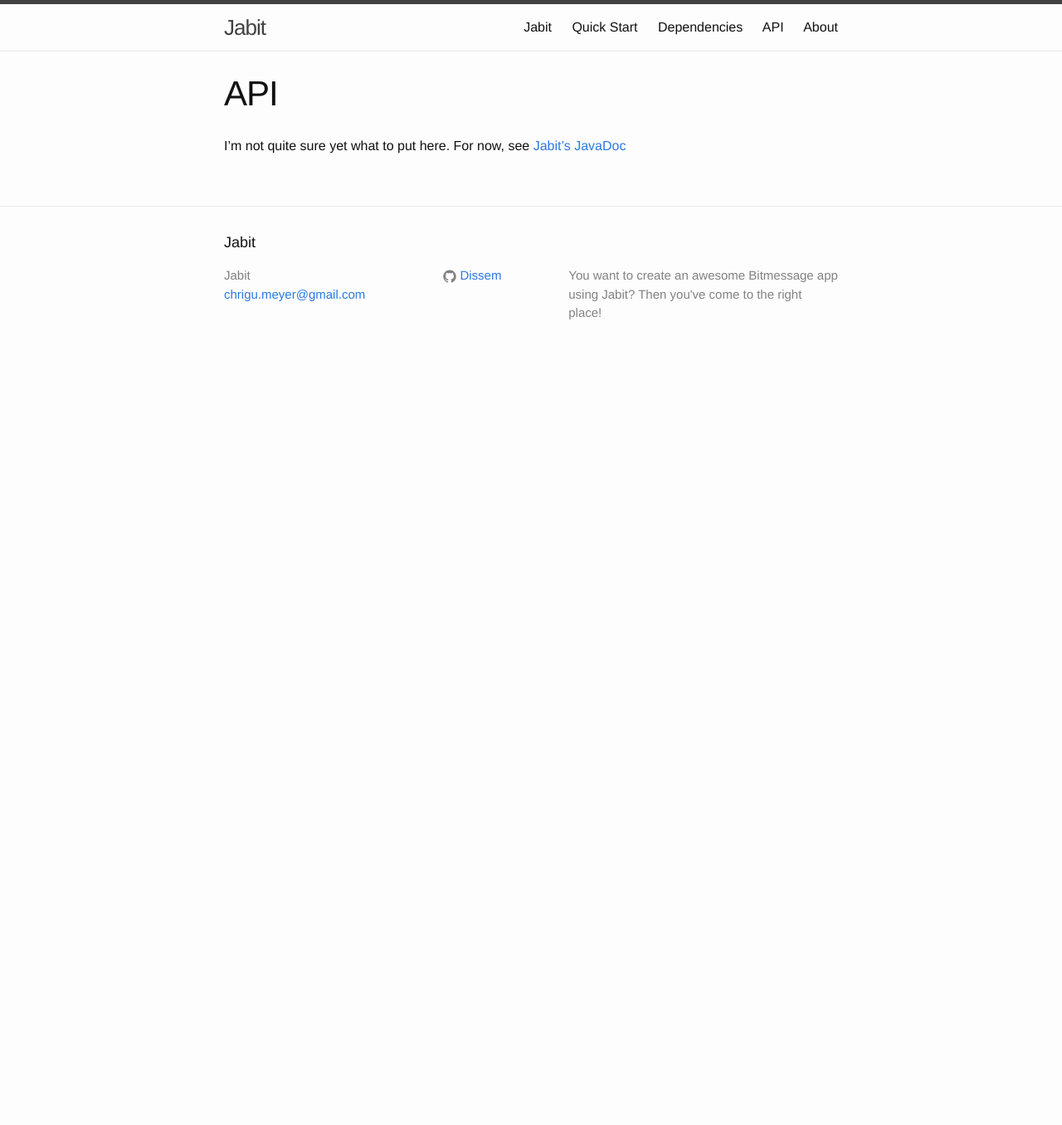
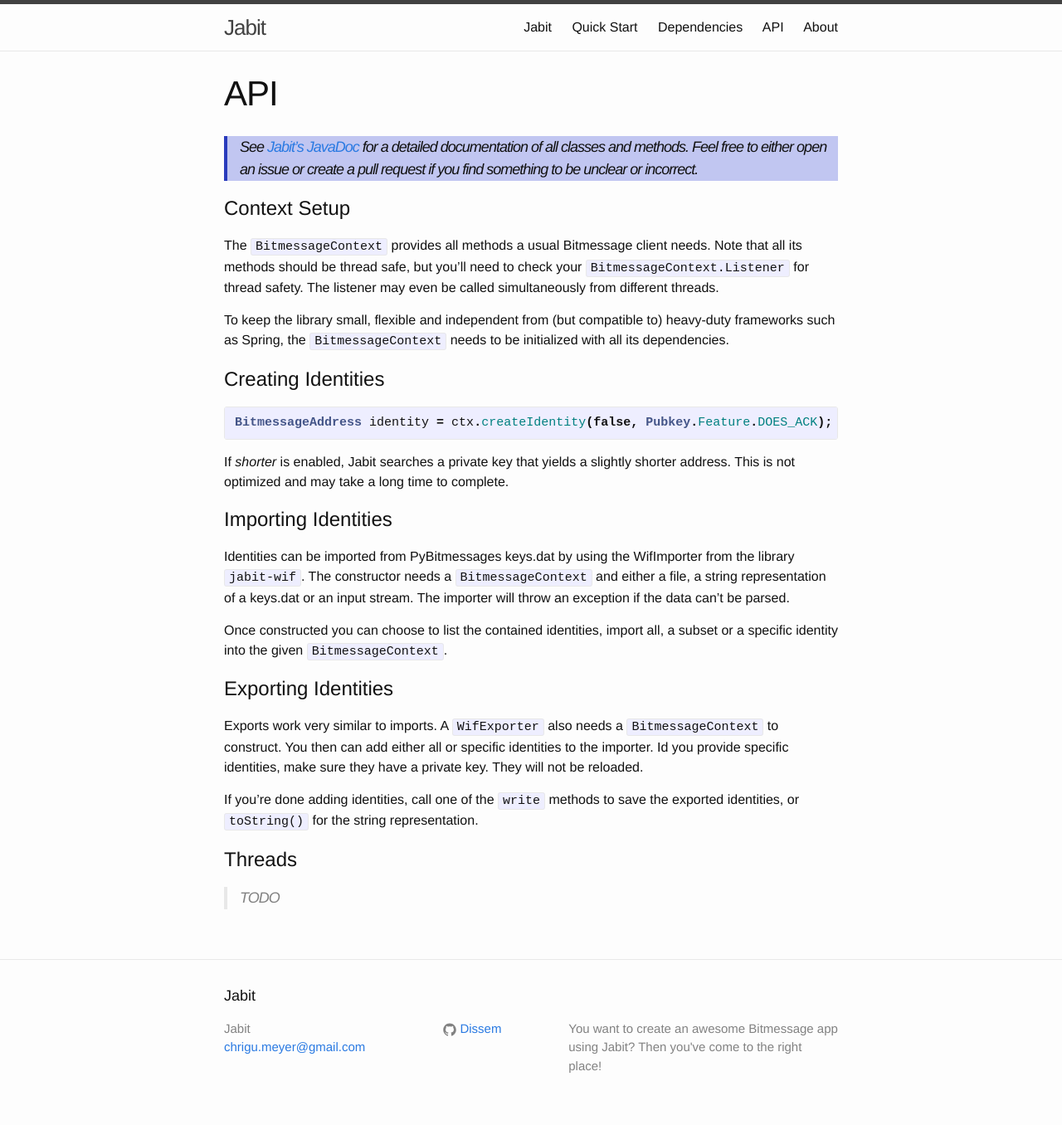
Before and after one commit to Dissem/Jabit, a Jekyll site: the page built from api.md, in a window 1280 px wide. Shown: the whole page at 83% size. Built offline with Jekyll 4.4.1, drawn with Linux system fonts in a browser that asks for light colours; before the commit the page ends 900 px from its top, so only the background shows below that.

Commit message:
Added API documentation, still much room for improvement.

```diff
--- a/api.md
+++ b/api.md
@@ -5,4 +5,31 @@ permalink: "/api"
 order: 200
 categories: api
 ---
-I'm not quite sure yet what to put here. For now, see [Jabit's JavaDoc](http://www.javadoc.io/doc/ch.dissem.jabit/jabit-core/1.0.1)
+> See [Jabit's JavaDoc](http://www.javadoc.io/doc/ch.dissem.jabit/jabit-core/1.0.1) for a detailed documentation of all classes and methods. Feel free to either open an issue or create a pull request if you find something to be unclear or incorrect.
+{: .info}
+
+# Context Setup
+The `BitmessageContext` provides all methods a usual Bitmessage client needs. Note that all its methods should be thread safe, but you'll need to check your `BitmessageContext.Listener` for thread safety. The listener may even be called simultaneously from different threads.
+
+To keep the library small, flexible and independent from (but compatible to) heavy-duty frameworks such as Spring, the `BitmessageContext` needs to be initialized with all its dependencies.
+
+# Creating Identities
+
+{% highlight java %}
+BitmessageAddress identity = ctx.createIdentity(false, Pubkey.Feature.DOES_ACK);
+{% endhighlight %}
+
+If _shorter_ is enabled, Jabit searches a private key that yields a slightly shorter address. This is not optimized and may take a long time to complete.
+
+# Importing Identities
+Identities can be imported from PyBitmessages keys.dat by using the WifImporter from the library `jabit-wif`. The constructor needs a `BitmessageContext` and either a file, a string representation of a keys.dat or an input stream. The importer will throw an exception if the data can't be parsed.
+
+Once constructed you can choose to list the contained identities, import all, a subset or a specific identity into the given `BitmessageContext`.
+
+# Exporting Identities
+Exports work very similar to imports. A `WifExporter` also needs a `BitmessageContext` to construct. You then can add either all or specific identities to the importer. Id you provide specific identities, make sure they have a private key. They will not be reloaded.
+
+If you're done adding identities, call one of the `write` methods to save the exported identities, or `toString()` for the string representation.
+
+# Threads
+> TODO
```
